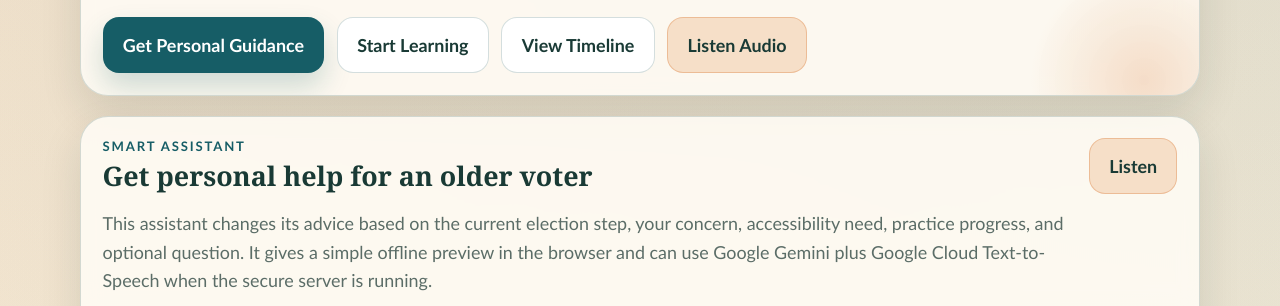
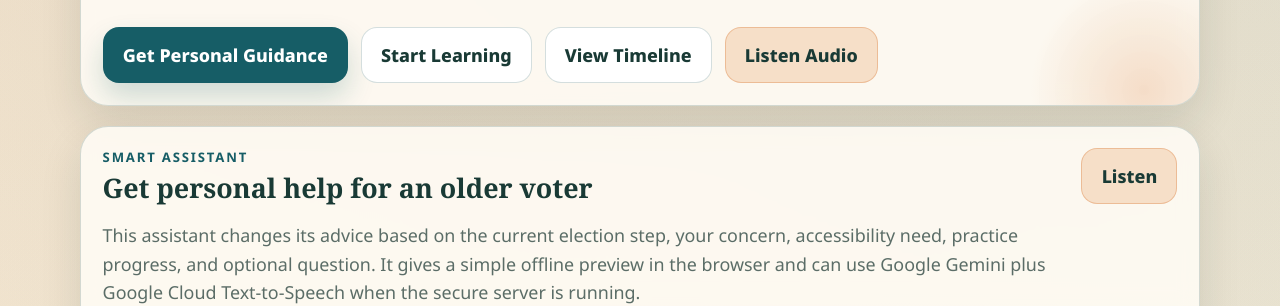
Before and after one commit to shreyasinghishu2005-hub/Election-process, a plain HTML site: page index.html in a window 1280 px wide. Shown: the part 840-1146 px from the top of the page. Drawn offline with Linux system fonts and the light colour scheme; no server answers.

Commit message:
fix: add Noto Sans + Noto Sans Devanagari fonts for correct Hindi rendering

```diff
--- a/index.html
+++ b/index.html
@@ -9,6 +9,12 @@
       content="A bilingual, elder-friendly election explainer with a smart assistant, voice support, practice ballot, quiz, and FAQ."
     />
     <link rel="stylesheet" href="styles.css" />
+    <link rel="preconnect" href="https://fonts.googleapis.com" />
+    <link rel="preconnect" href="https://fonts.gstatic.com" crossorigin />
+    <link
+      href="https://fonts.googleapis.com/css2?family=Noto+Sans:wght@400;600;700;800&family=Noto+Sans+Devanagari:wght@400;600;700;800&display=swap"
+      rel="stylesheet"
+    />
   </head>
   <body>
     <a class="skip-link" href="#main-content">Skip to main content</a>
--- a/styles.css
+++ b/styles.css
@@ -29,7 +29,7 @@
 body {
   margin: 0;
   min-height: 100vh;
-  font-family: "Trebuchet MS", "Lucida Sans Unicode", "Segoe UI", sans-serif;
+  font-family: "Noto Sans", "Noto Sans Devanagari", "Trebuchet MS", "Segoe UI", sans-serif;
   font-size: calc(16px * var(--text-scale));
   color: var(--text);
   background:
@@ -71,7 +71,7 @@
 h2,
 h3,
 summary {
-  font-family: Georgia, "Times New Roman", serif;
+  font-family: Georgia, "Noto Serif", "Times New Roman", serif;
 }
 
 button,
```
